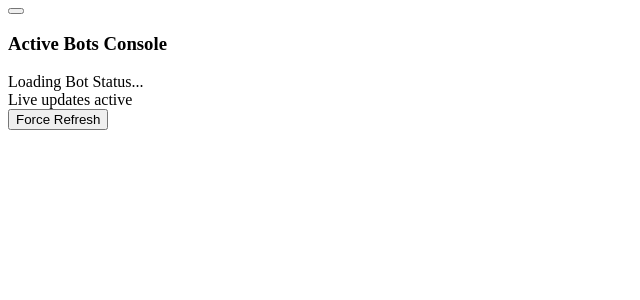
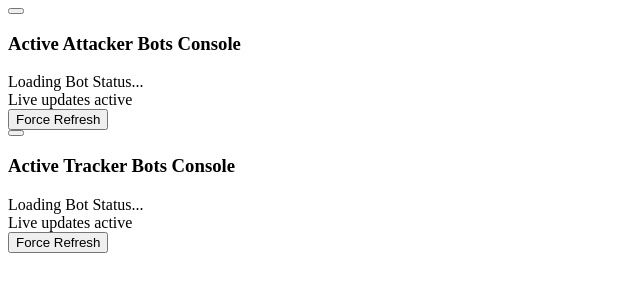
Before and after one commit to newhrmunna2027-pixel/out_of_law_spam_panel, a Flask app: template templates/sections/console.html in a window 1280 px wide. Shown: the top 300 px of the page, without its empty margins (0-640 px from the left). Run offline with Flask 3, Linux system fonts and the light colour scheme; the template is opened without the code that fills it, so the values that code supplies are empty; parts of the project's set-up code (start-up, migrations or seed data) failed here and were passed over.

Commit message:
Implement Tracker Bots Console modal
Added a new modal for Tracker Bots Console with live updates and force refresh functionality.

```diff
--- a/templates/sections/console.html
+++ b/templates/sections/console.html
@@ -1,14 +1,12 @@
-<!-- START OF FILE templates/sections/console.html -->
+<!-- templates/sections/console.html ফাইলটি সম্পূর্ণ প্রতিস্থাপন করুন -->
+<!-- Attacker Bots Console -->
 <div id="console-modal" class="fixed inset-0 hidden items-center justify-center bg-black/90 backdrop-blur-sm z-[210] font-sans">
     <div class="bg-[#171a2b]/95 border border-white/5 w-full max-w-lg rounded-[2.5rem] relative overflow-hidden p-6 mx-4 shadow-2xl backdrop-blur-xl">
-        <!-- Close Button -->
         <button onclick="closeConsoleModal()" class="absolute top-5 right-5 text-gray-500 hover:text-white bg-gray-800/40 p-2 rounded-full transition z-20"><i class="fas fa-times"></i></button>
-
         <h3 class="text-white text-sm font-black uppercase tracking-widest mb-4 ml-2 flex items-center gap-2.5">
-            <i class="fas fa-terminal text-indigo-400"></i> Active Bots Console
+            <i class="fas fa-terminal text-indigo-400"></i> Active Attacker Bots Console
         </h3>
 
-        <!-- Console Output Container -->
         <div class="bg-[#0b0d17]/80 border border-white/10 rounded-2xl p-5 h-80 overflow-y-auto shadow-inner font-mono text-xs text-gray-300" id="console-box">
             <div class="text-gray-500 italic p-2"><i class="fas fa-spinner fa-spin mr-2"></i> Loading Bot Status...</div>
         </div>
@@ -20,26 +18,52 @@
     </div>
 </div>
 
+<!-- Tracker Bots Console (🚀 NEW MODAL) -->
+<div id="check-console-modal" class="fixed inset-0 hidden items-center justify-center bg-black/90 backdrop-blur-sm z-[210] font-sans">
+    <div class="bg-[#171a2b]/95 border border-white/5 w-full max-w-lg rounded-[2.5rem] relative overflow-hidden p-6 mx-4 shadow-2xl backdrop-blur-xl">
+        <button onclick="closeCheckConsoleModal()" class="absolute top-5 right-5 text-gray-500 hover:text-white bg-gray-800/40 p-2 rounded-full transition z-20"><i class="fas fa-times"></i></button>
+        <h3 class="text-white text-sm font-black uppercase tracking-widest mb-4 ml-2 flex items-center gap-2.5">
+            <i class="fas fa-terminal text-cyan-400"></i> Active Tracker Bots Console
+        </h3>
+
+        <div class="bg-[#0b0d17]/80 border border-white/10 rounded-2xl p-5 h-80 overflow-y-auto shadow-inner font-mono text-xs text-gray-300" id="check-console-body">
+            <div class="text-gray-500 italic p-2"><i class="fas fa-spinner fa-spin mr-2"></i> Loading Bot Status...</div>
+        </div>
+
+        <div class="mt-4 flex justify-between items-center px-2 text-[10px] text-gray-500 font-bold uppercase tracking-wider">
+            <div class="flex items-center gap-1.5"><span class="w-2 h-2 rounded-full bg-emerald-500 animate-ping"></span> Live updates active</div>
+            <button onclick="fetchDashboard()" class="text-cyan-400 hover:text-white transition font-black"><i class="fas fa-sync-alt mr-1"></i> Force Refresh</button>
+        </div>
+    </div>
+</div>
+
 <script>
     window.consoleModalOpen = false;
+    window.checkConsoleModalOpen = false; // 🚀 NEW
 
     window.openConsoleModal = function() {
         window.consoleModalOpen = true;
         const modal = document.getElementById('console-modal');
-        if(modal) {
-            modal.classList.replace('hidden', 'flex');
-        }
-        if(typeof fetchDashboard === 'function') {
-            fetchDashboard();
-        }
+        if(modal) modal.classList.replace('hidden', 'flex');
+        if(typeof fetchDashboard === 'function') fetchDashboard();
     };
 
     window.closeConsoleModal = function() {
         window.consoleModalOpen = false;
         const modal = document.getElementById('console-modal');
-        if(modal) {
-            modal.classList.replace('flex', 'hidden');
-        }
+        if(modal) modal.classList.replace('flex', 'hidden');
+    };
+
+    window.openCheckConsoleModal = function() { // 🚀 NEW
+        window.checkConsoleModalOpen = true;
+        const modal = document.getElementById('check-console-modal');
+        if(modal) modal.classList.replace('hidden', 'flex');
+        if(typeof fetchDashboard === 'function') fetchDashboard();
+    };
+
+    window.closeCheckConsoleModal = function() { // 🚀 NEW
+        window.checkConsoleModalOpen = false;
+        const modal = document.getElementById('check-console-modal');
+        if(modal) modal.classList.replace('flex', 'hidden');
     };
 </script>
-<!-- END OF FILE templates/sections/console.html -->
```
